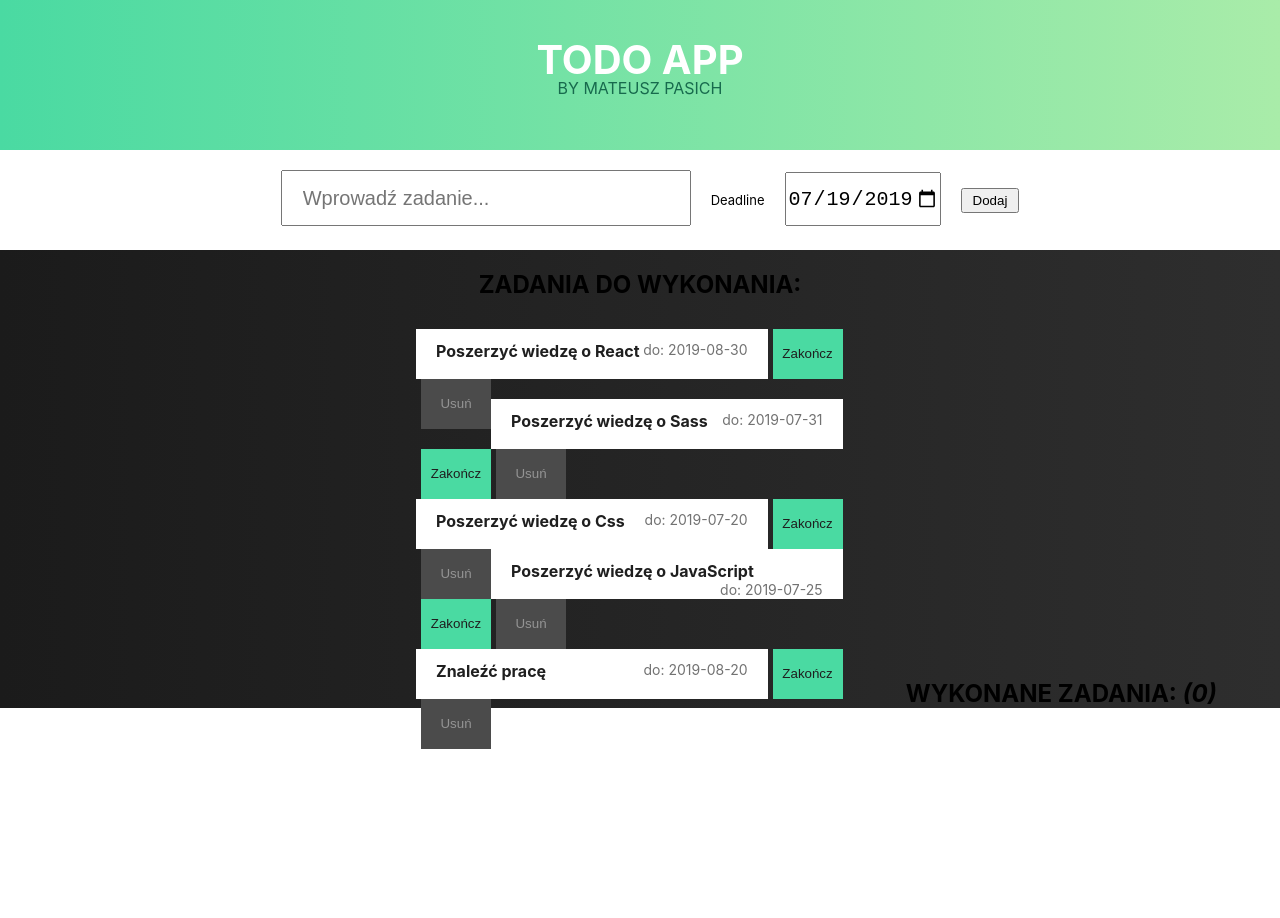
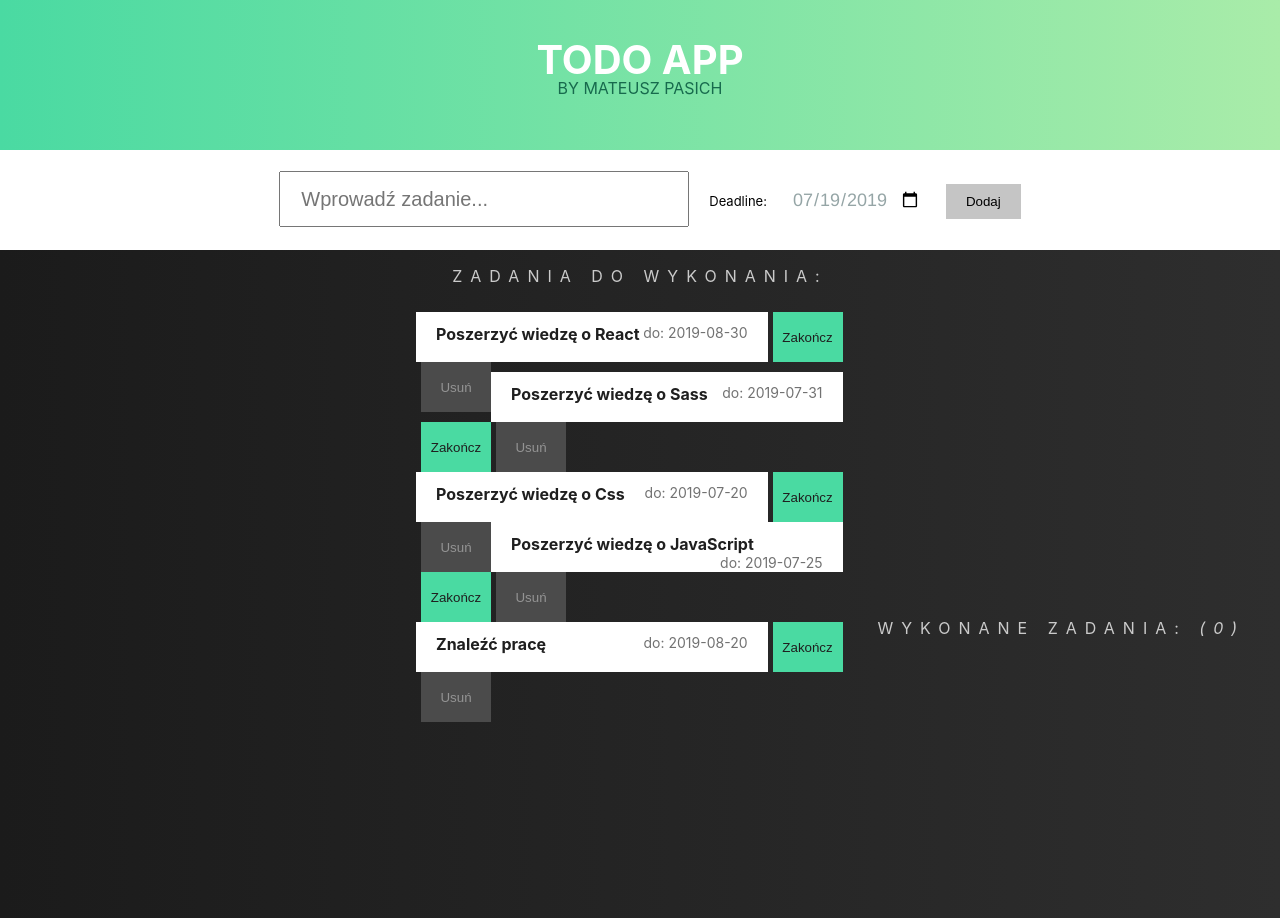
Before and after one commit to nodenative-pl/todoapp, a React (Create React App) app: page / in a window 1280 px wide. Before the commit the page ends 800 px from the top, so only its background shows below. Built offline with nearby package versions, Linux system fonts and the light colour scheme.

Commit message:
final css look

```diff
--- a/src/components/AddTask.css
+++ b/src/components/AddTask.css
@@ -5,6 +5,11 @@
     margin: 0 auto;
     /* margin-top: 30px; */
     background-color: white;
+    overflow: hidden;
+    animation-name: bgColorChange;
+    animation-duration: 1.5s;
+    animation-iteration-count: 1;
+
 }
 
 input {
@@ -15,9 +20,61 @@ input {
 }
 #addTask{
     width: 30%;
-
     padding-left: 20px;
 }
 .form button {
     padding: 3px 10px;
 }
+input[type="date"]::-webkit-clear-button {
+    display: none;
+}
+
+/* Removes the spin button */
+input[type="date"]::-webkit-inner-spin-button {
+    display: none;
+}
+
+/* Always display the drop down caret */
+input[type="date"]::-webkit-calendar-picker-indicator {
+    color: #2c3e50;
+}
+
+/* A few custom styles for date inputs */
+input[type="date"] {
+    appearance: none;
+    -webkit-appearance: none;
+    font-family: "Helvetica", arial, sans-serif;
+    font-size: 18px;
+    padding:5px;
+    box-shadow: none;
+    border: 1px black;
+}
+
+input[type="date"], focus {
+    color: #95a5a6;
+    box-shadow: none;
+    -webkit-box-shadow: none;
+    -moz-box-shadow: none;
+    outline: none;
+}
+
+#addTaskButton{
+    background-color: #c5c5c5;
+    border: none;
+    padding: 10px 20px;
+}
+#addTaskButton:hover{
+    background-color: #1f1f1f;
+    color: white;
+}
+
+
+
+@keyframes bgColorChange {
+    from {
+        height: 0px;
+    }
+    to {
+        height: 100px;
+    }
+  }
--- a/src/components/AddTask.js
+++ b/src/components/AddTask.js
@@ -41,9 +41,9 @@ class AddTask extends Component {
         return (
             <div className="form">
                 <input id="addTask" type="text" placeholder="Wprowadź zadanie..." value={this.state.text} onChange={this.handleChange} />
-                <label htmlFor="date">Deadline</label>
+                <label htmlFor="date">Deadline:</label>
                 <input type="date" value={this.state.date} min={this.minDate} max={maxDate} onChange={this.handleDate} />
-                <button onClick={this.handleClick}>Dodaj</button>
+                <button id="addTaskButton" onClick={this.handleClick}>Dodaj</button>
             </div>
         );
     }
--- a/src/components/App.css
+++ b/src/components/App.css
@@ -14,7 +14,7 @@
   line-height: 20px;
 
     animation-name: example;
-    animation-duration: 3s;
+    animation-duration: 2s;
     animation-iteration-count: 1;
 
 
@@ -23,7 +23,6 @@
   font-size: 16px;
   color: #176a4d
 }
-
 
 #top{
   display: block;
--- a/src/components/Task.css
+++ b/src/components/Task.css
@@ -1,11 +1,31 @@
 .wrapTask{
     display: block;
     height: 50px;
-    margin: 0 auto;
+
     width: 35%;
     padding-top: 10px;
     margin-top: 10px;
+    margin: 0 auto;
+    animation-name: example;
+    animation-duration: 2s;
+    animation-iteration-count: 1;
+
 }
+
+.wrapTaskDone{
+    display: block;
+    height: 50px;
+
+    width: 35%;
+    padding-top: 10px;
+    margin-top: 10px;
+    margin: 0 auto;
+    animation-name: example;
+    animation-duration: 2s;
+    animation-iteration-count: 1;
+
+}
+
 
 
 .task{
@@ -19,6 +39,19 @@
     padding-left: 20px;
     padding-top: 12px;
 }
+
+.taskDone{
+    float: left;
+    display: inline-block;
+    width: 74%;
+    background-color: rgb(119, 119, 119);;
+   color: #1f1f1f;
+    height: 48px;
+    text-align: left;
+    padding-left: 20px;
+    padding-top: 2px;
+}
+
 .task span{
     float: right;
     margin-right: 20px;
@@ -65,3 +98,14 @@
     border: none;
     background-color:  #c4001d;
 }
+
+
+@keyframes example {
+    from {
+       opacity: 0;
+
+    }
+    to {
+        opacity: 100;
+  }
+}
--- a/src/components/Task.js
+++ b/src/components/Task.js
@@ -19,13 +19,14 @@ const Task = (props) => {
 
         const finish = new Date(finishDate).toLocaleString()
         return (
-            <div>
-                <p>
-                    <strong>{text}</strong> - do <span>{date}</span>
-                    <br />
-                    Potwierdzenie wykonania: <span>{finish}</span>
-                    <button onClick={() => props.delete(id)}>Usuń</button>
-                </p>
+            <div className="wrapTaskDone">
+
+                <div className="taskDone" ><strong>{text}</strong> - do <span>{date}</span>
+                    <br></br>Potwierdzenie wykonania: <span>{finish}</span>
+                </div>
+                <button className="deleteBtn" onClick={() => props.delete(id)}>Usuń</button>
+
+
             </div>
         );
     }
--- a/src/components/TaskList.js
+++ b/src/components/TaskList.js
@@ -15,13 +15,12 @@ const TaskList = props => {
     return (
         <>
             <div className="active">
-                <h2>ZADANIA DO WYKONANIA:</h2>
+                <p>ZADANIA DO WYKONANIA:</p>
                 {activeTasks.length > 0 ? activeTasks : <p>brak zadań do wykonania.</p>}
             </div>
             <div className="done">
-                <h2>WYKONANE ZADANIA: <em>({done.length})</em></h2>
-                {doneTasks.slice(0, 5)}
-                {/* show last 5 tasks */}
+                <p>WYKONANE ZADANIA: <em>({done.length})</em></p>
+                {doneTasks}
             </div>
         </>
     );
--- a/src/components/Tasklist.css
+++ b/src/components/Tasklist.css
@@ -1,3 +1,19 @@
-.done{
+  .active{
+      width: 100%;
+      min-height: 300px;
+  }
+  .active p {
+    letter-spacing: 8px;
+    color: #cacaca;
+  }
 
-}
+  .done{
+       width: 100%;
+       min-height: 300px;
+       letter-spacing: 0px;
+  }
+
+  .done p {
+    letter-spacing: 8px;
+    color: #cacaca;
+  }
```
